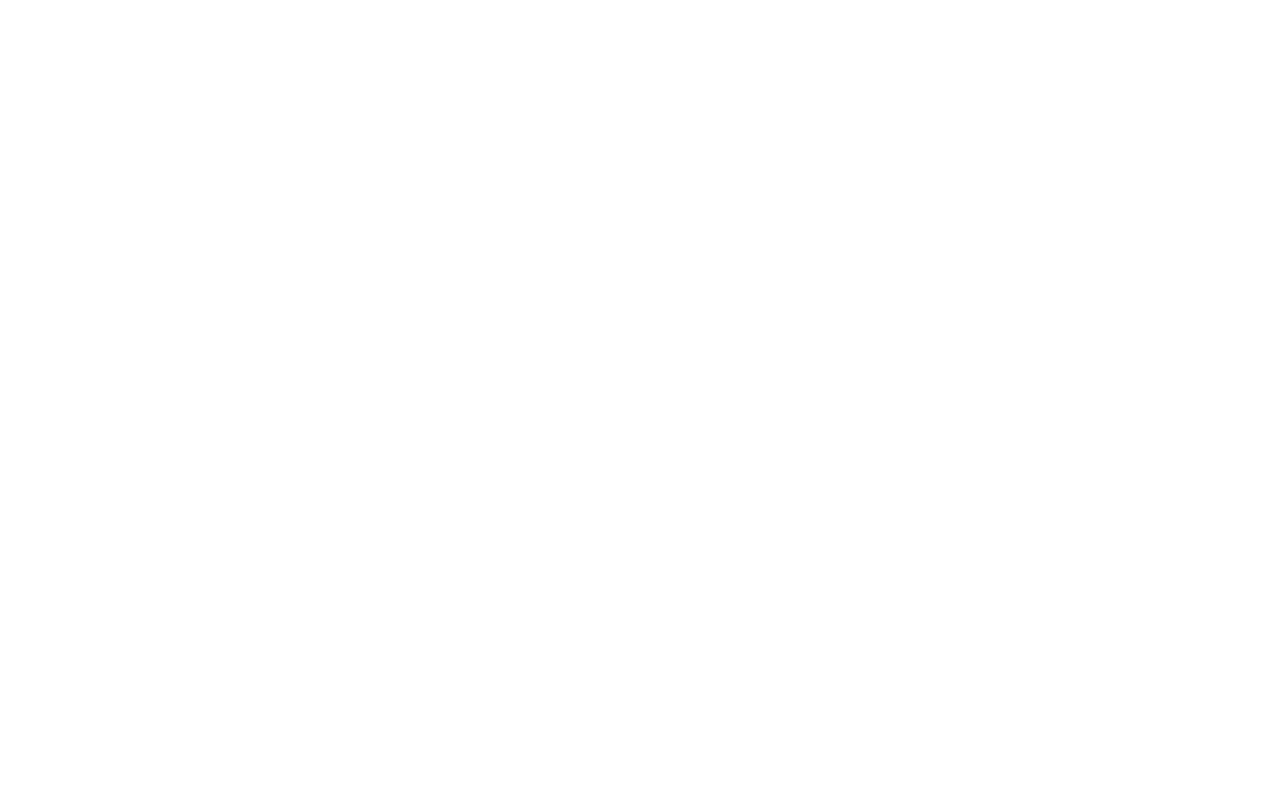
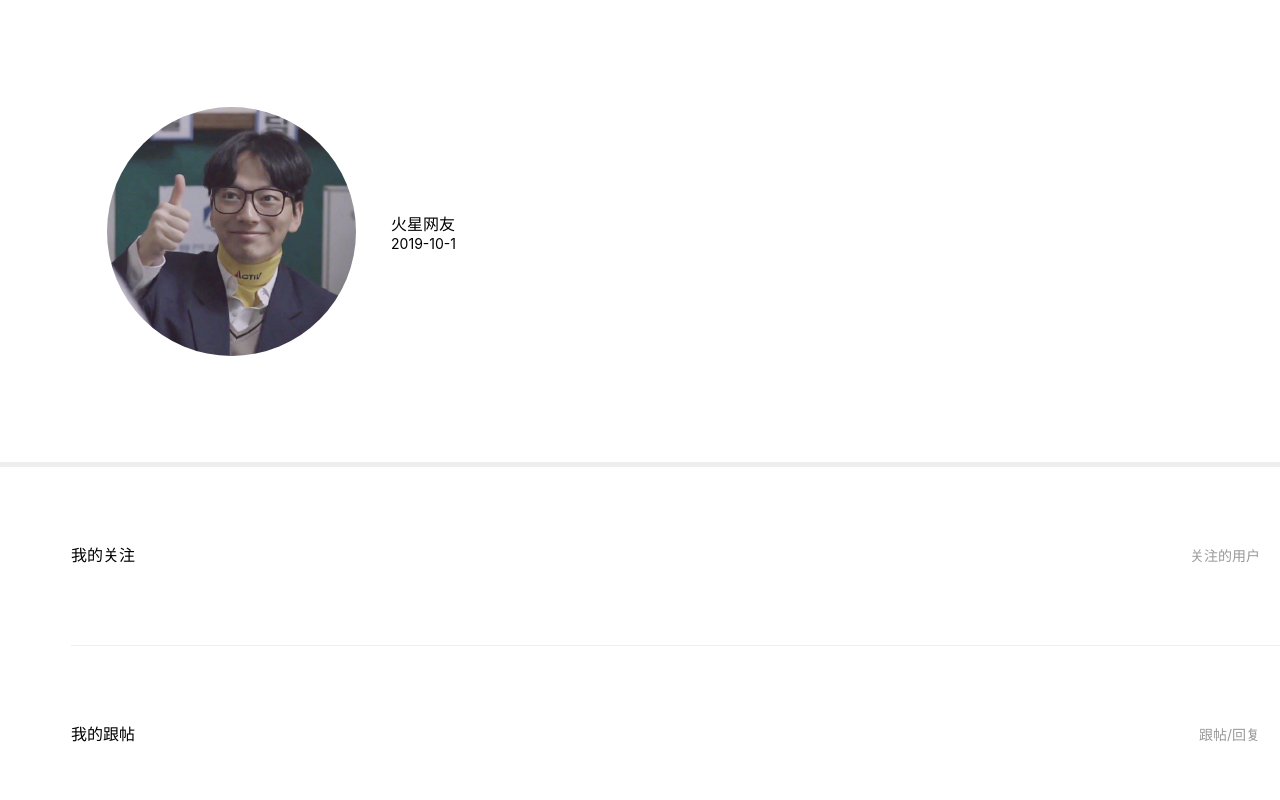
Before and after one commit to Ben-Huo/headline_news-project, a Vue app: page /#/profile in a window 1280 px wide. Before the commit this address led to /#/. Shown: the top 800 px of the page. Built offline with nearby package versions, Linux system fonts and the light colour scheme; a small style sheet from the web is missing.

Commit message:
个人中心页

```diff
--- /dev/null
+++ b/src/pages/Profile.vue
@@ -0,0 +1,58 @@
+<template>
+  <div>
+      <div class="profile">
+          <img src="../images/pic.jpg" alt="">
+          <div class="profile_middle">
+              <div class="name">
+                  <span class="iconfont iconxingbienan"></span>
+                  火星网友
+              </div>
+              <div class="time">2019-10-1</div>
+          </div>
+          <span class="iconfont iconjiantou1"></span>
+      </div>
+
+      <cellBar label="我的关注" desc="关注的用户" @jump="jumpToPage"/>
+      <cellBar label="我的跟帖" desc="跟帖/回复" @jump="jumpToPage"/>
+      <cellBar label="我的收藏" desc="文章/视频" @jump="jumpToPage"/>
+      <cellBar label="设置"  @jump="jumpToPage"/>
+  </div>
+</template>
+
+<script>
+import cellBar from '../components/cellBar'
+export default {
+    components:{
+        cellBar:cellBar
+    },
+    methods:{
+        jumpToPage(label){
+            console.log(`跳转到${label}页面`);
+
+        }
+    }
+}
+</script>
+
+<style lang="less" scoped>
+    .profile{
+        display: flex;
+        justify-content: space-between;
+        align-items: center;
+        padding: 8.333vw;
+        border-bottom: 5px solid #eee;
+        img{
+            width: 19.444vw;
+            border-radius: 50%;
+        }
+    }
+    .profile_middle{
+        flex: 1;
+        padding-left: 2.778vw;
+        font-size: 16px;
+    }
+    .time{
+        font-size: 14px;
+    }
+
+</style>
--- a/src/router/index.js
+++ b/src/router/index.js
@@ -2,6 +2,7 @@
 import Router from "vue-router";
 import Login from "../pages/Login";
 import Register from "../pages/Register";
+import Profile from "../pages/Profile";
 
 Vue.use(Router);
 
@@ -16,6 +17,11 @@
       path: "/register",
       name: "Register",
       component: Register
+    },
+    {
+      path: "/profile",
+      name: "Profile",
+      component: Profile
     }
   ]
 });
```
Also changed, not shown: src/images/pic.jpg (added).
